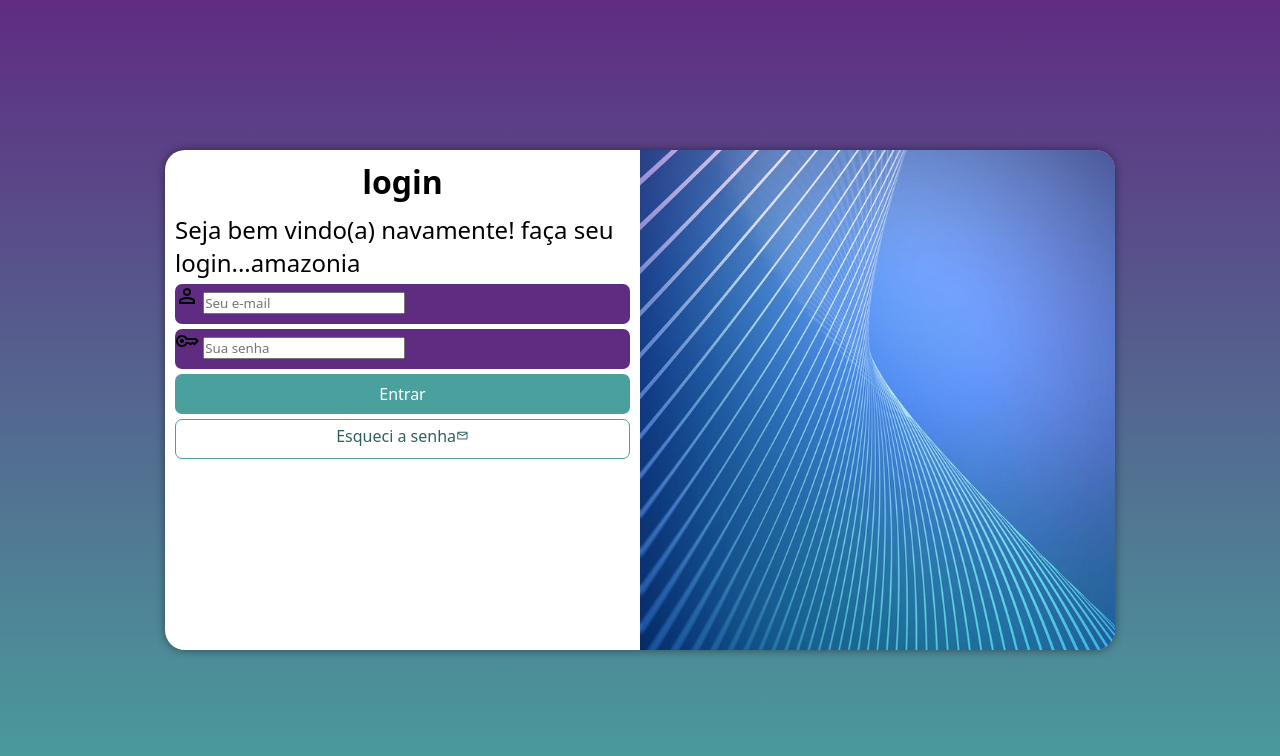
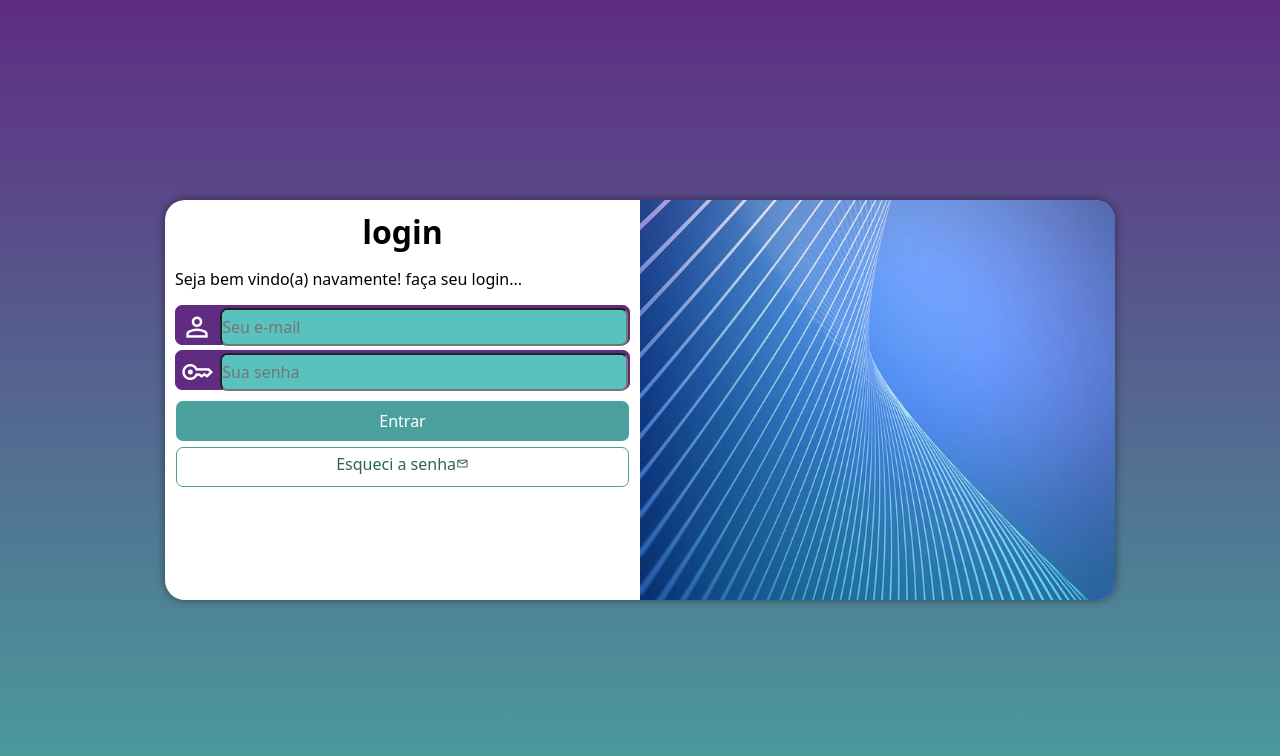
Before and after one commit to EduardoMicael/projeto-login, a plain HTML site: page index.html in a window 1280 px wide. Drawn offline with nearby package versions, Linux system fonts and the light colour scheme.

Commit message:
Terminando

```diff
--- a/estilos/media-query.css
+++ b/estilos/media-query.css
@@ -7,6 +7,7 @@
 
     section#login {
         width: 80vw;
+        height: 300px;
     }
 
     section#login > div#imagem {
@@ -25,6 +26,7 @@
     }
 
     div#formulario > p {
+        margin: 5px 0px;
         font-size: 1em;
      }
 }
@@ -36,6 +38,7 @@
 
     section#login {
         width: 950px;
+        height: 400px;
     }
 
     section#login > div#imagem {
@@ -54,7 +57,8 @@
     }
 
     div#formulario > p {
-        font-size: 1.5em;
+        font-size: 1em;
+        margin: 15px 0px;
      }
 
 }
--- a/estilos/style.css
+++ b/estilos/style.css
@@ -27,15 +27,14 @@ section#login {
     position: absolute;
     top: 50%;
     left: 50%;
-    transform: translate(-50%, -50%);
     overflow: hidden; /*Esconde tudo que estiver fora da borda*/
-
     background-color: white;
     width: 255px;
     height: 500px;
     border-radius: 20px;
     box-shadow: 0px 0px 10px rgba(0, 0, 0, 0.459);
 
+    transform: translate(-50%, -50%);
     transition: width .3s, height .3s;
     transition-timing-function: ease;
 }
@@ -63,6 +62,7 @@ div#formulario > p {
 
  form > div.campo {
     background-color: #5f2c82;
+    border: 1px solid #5f2c82;
     display: block;
     width: 100%;
     height: 40px;
@@ -73,12 +73,33 @@ label {
     display: none;
  }
 
-input[type="submit"] {
+ div.campo > span {
+    color: white;
+    /* background-color: black; */
+    font-size: 2em;
+    width: 40px;
+    padding: 5px;
+ }
+
+ div.campo > input {
+    background-color: #59c2be;
+    font-size: 1em;
+    width: calc(100% - 45px);
+    height: 100%;
+    margin: 5px 0px;
+    border-radius: 7px;
+    transform: translateY(-10px); /*olha só que delicia*/
+ }
+
+ div.campo > input:focus-within { /*focar enquanto digita =D*/
+    background-color: white;
+ }
+
+div.campo > input#enviar{
     display: block;
     font-size: 1em;
     width: 100%;
     height: 40px;
-    margin-top: 15px;
     background-color: #49a09d;
     color: white;
     border: none;
@@ -97,7 +118,7 @@ input[type="submit"] {
     width: 100%;
     height: 40px;
     padding-top: 5px;
-    margin-top: 5px;
+    margin-top: -9px;
     background-color: white;
     color: #2c615f;
     border: 1px solid #49a09d;
--- a/index.html
+++ b/index.html
@@ -18,7 +18,7 @@
 
             <div id="formulario">
                 <h1>login</h1>
-                <p>Seja bem vindo(a) navamente! faça seu login...amazonia</p>
+                <p>Seja bem vindo(a) navamente! faça seu login...</p>
 
                 <form action="login.php" method="post">
                     <div class="campo">
@@ -38,7 +38,7 @@
 
                         <label for="isenha">Senha</label>
 
-                        <input type="submit" value="Entrar">
+                        <input id="enviar" type="submit" value="Entrar">
 
                         <a href="https://i.pinimg.com/originals/33/bb/dd/33bbdde7d6e967e3e83239eb505249ea.jpg" class="botao" target="_blank">Esqueci a senha<span class="material-symbols-outlined">Mail</span></a>
                     </div>
```
